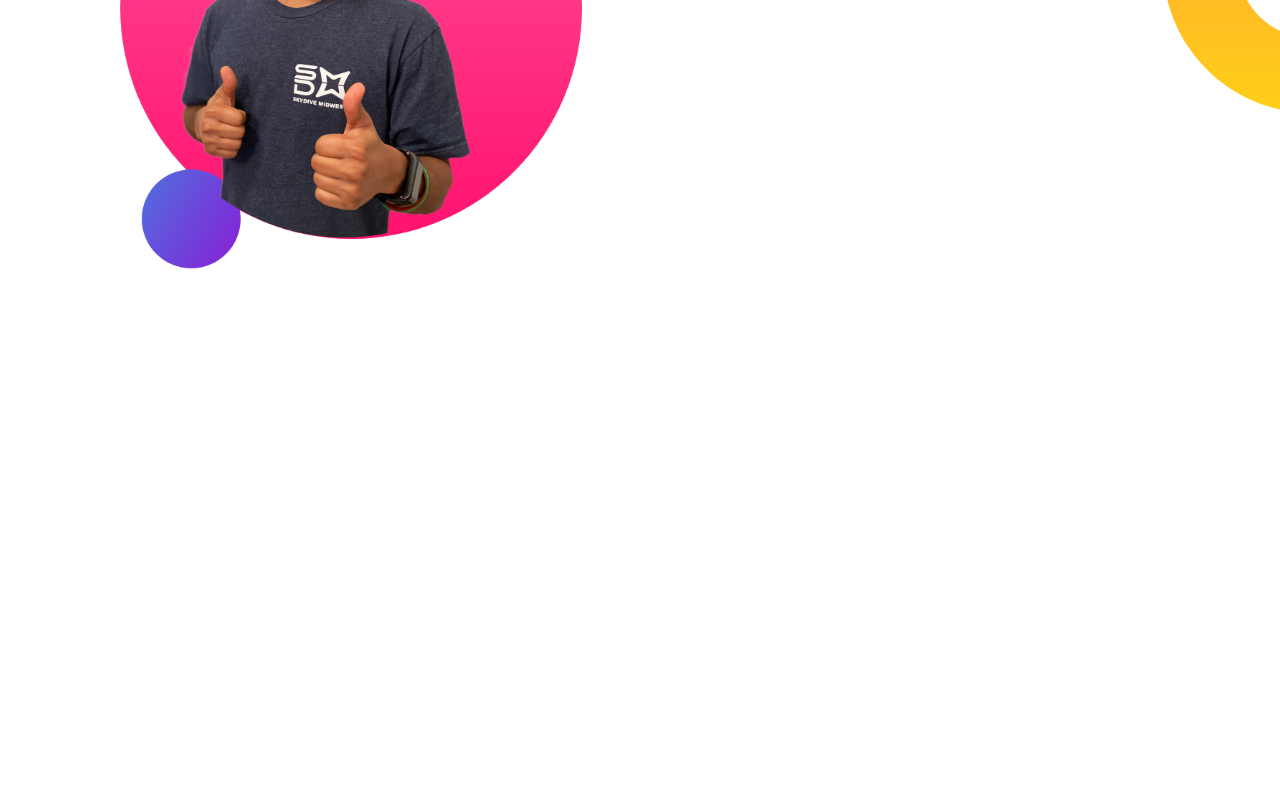
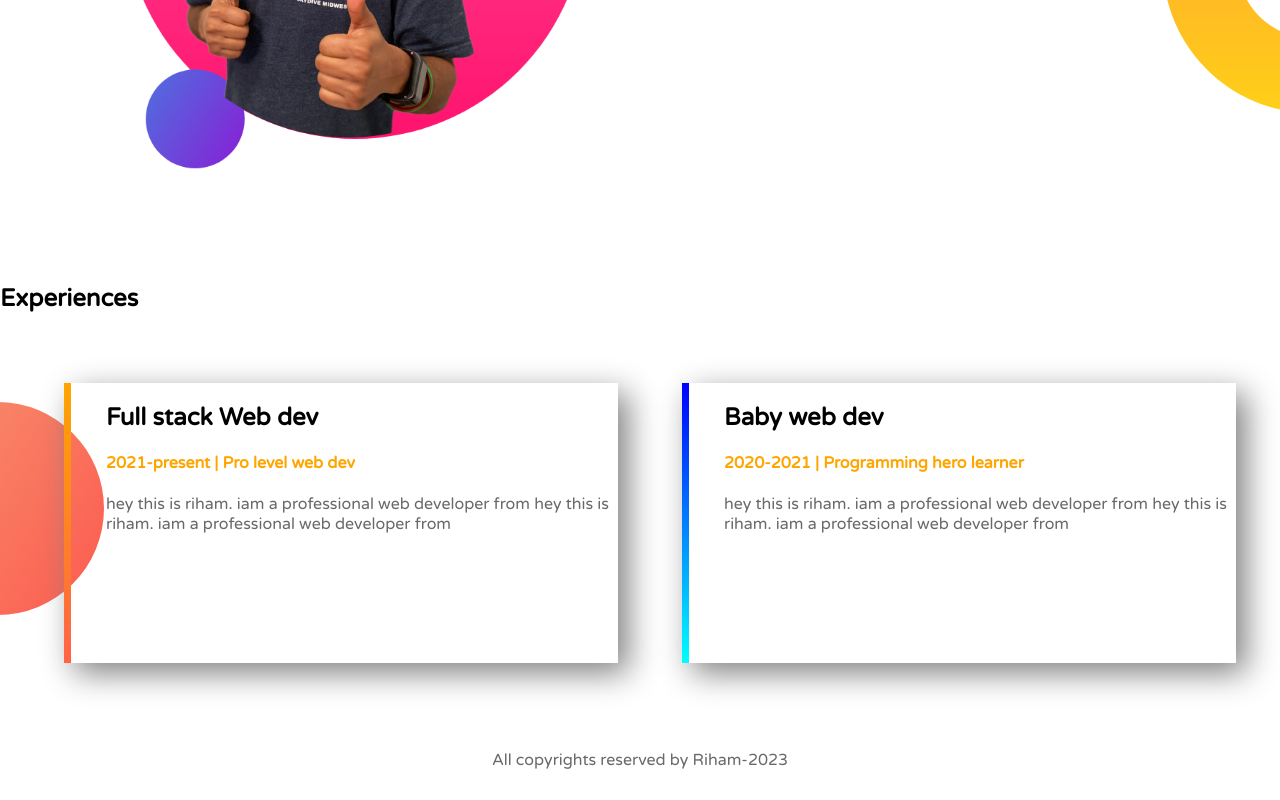
Before and after one commit to riham5477/portfolio, a plain HTML site: page index.html in a window 1280 px wide. Shown: the part 836-1636 px from the top of the page. Before the commit the page ends 1210 px from the top, so only its background shows below. Drawn offline with Linux system fonts and the light colour scheme.

Commit message:
full complete

```diff
--- a/index.html
+++ b/index.html
@@ -15,7 +15,7 @@
     <section class="top">
       <div class="half-width">
         <h1>Welcome To</h1>
-        <h1><span class="name_high">Rihams</span> Website</h1>
+        <h1><span class="orng_highl">Rihams</span> Website</h1>
         <h3>World-class professional web dev.</h3>
         <p>
           hey this is riham. iam a professional web developer from bangladesh.
@@ -46,5 +46,27 @@
         >
       </div>
     </section>
+    <section class="experience">
+      <h2>Experiences</h2>
+      <div id="full-stack" class="half-width single-ex">
+        <h2>Full stack Web dev</h2>
+        <h4 class="orng_highl">2021-present | Pro level web dev</h4>
+        <p>
+          hey this is riham. iam a professional web developer from hey this is
+          riham. iam a professional web developer from
+        </p>
+      </div>
+      <div id="baby" class="half-width single-ex">
+        <h2>Baby web dev</h2>
+        <h4 class="orng_highl">2020-2021 | Programming hero learner</h4>
+        <p>
+          hey this is riham. iam a professional web developer from hey this is
+          riham. iam a professional web developer from
+        </p>
+      </div>
+    </section>
+    <footer>
+      <p>All copyrights reserved by Riham-2023</p>
+    </footer>
   </body>
 </html>
--- a/style.css
+++ b/style.css
@@ -9,18 +9,22 @@ h1 {
   font-size: 50px;
 }
 
+h3 {
+  font-size: 30px;
+}
+
 p {
   margin-bottom: 30px;
+  color: dimgray;
 }
-.name_high {
+.orng_highl {
   color: orange;
 }
 .half-width {
   width: 40%;
   float: left;
-  margin-left: 50px;
-  padding-left: 20px;
-  margin-bottom: 100px;
+  margin-left: 5%;
+  padding-left: 10px;
 }
 
 .half-width img {
@@ -51,3 +55,29 @@ section {
   background-repeat: no-repeat;
   background-position: right;
 }
+
+.single-ex {
+  box-shadow: 10px 10px 30px grey;
+  height: 70%;
+  padding-left: 35px;
+  margin-top: 50px;
+}
+.experience {
+  background-image: url("images/exp-bg.png");
+  background-repeat: no-repeat;
+  background-position: left;
+  padding-bottom: 50px;
+}
+#full-stack {
+  border-left: 7px solid;
+  border-image: linear-gradient(180deg, orange, tomato);
+  border-image-slice: 1;
+}
+#baby {
+  border-left: 7px solid;
+  border-image: linear-gradient(180deg, blue, cyan);
+  border-image-slice: 1;
+}
+footer {
+  text-align: center;
+}
```
